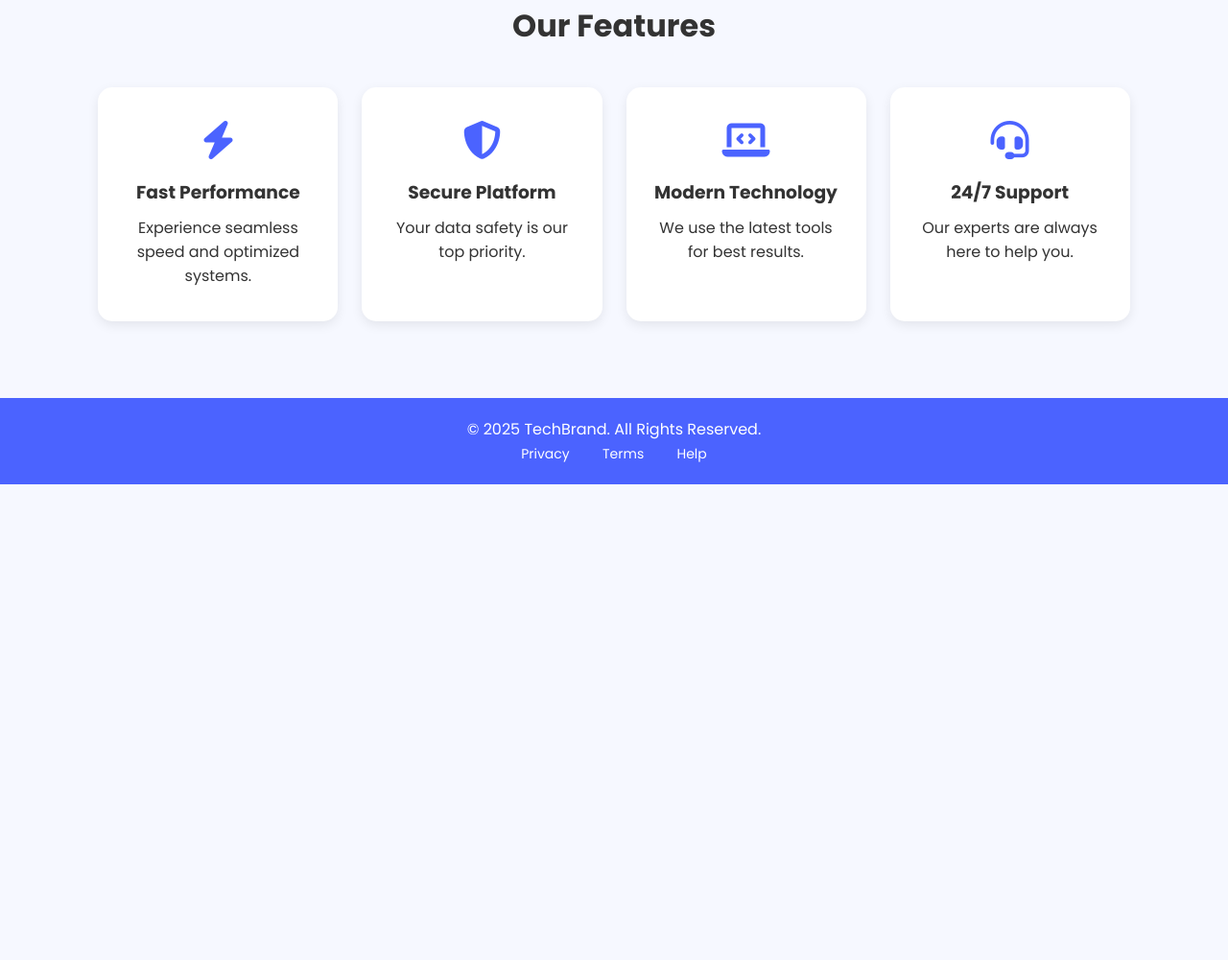
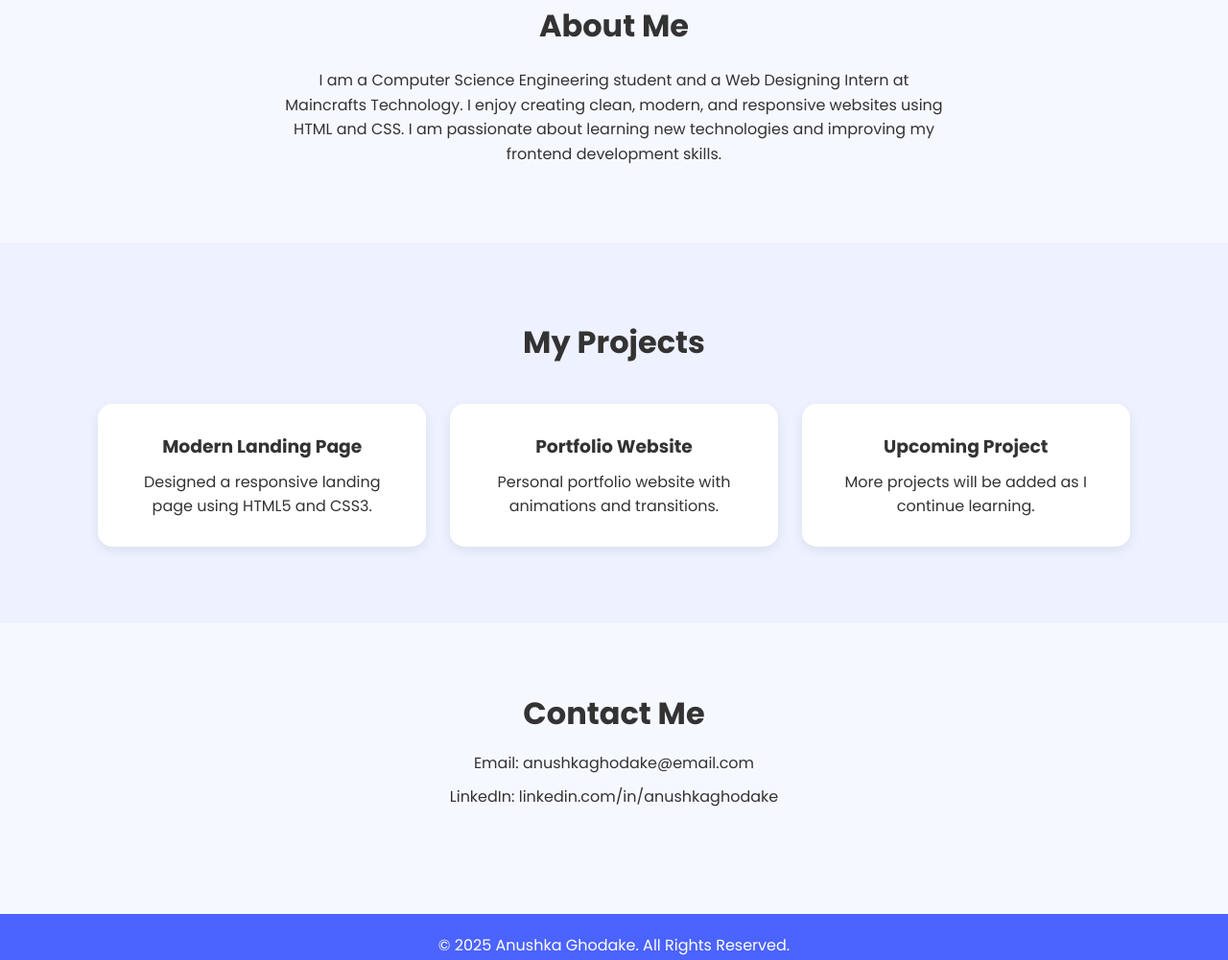
Before and after one commit to Anushkaghodake/Web_designing, a plain HTML site: page index.html in a window 1280 px wide. Shown: the part 836-1837 px from the top of the page at 96% size. Before the commit the page ends 1341 px from the top, so only its background shows below. Drawn offline with Linux system fonts and the light colour scheme.

Commit message:
Add files via upload

```diff
--- a/index.html
+++ b/index.html
@@ -3,76 +3,81 @@
 <head>
     <meta charset="UTF-8">
     <meta name="viewport" content="width=device-width, initial-scale=1.0">
-    <title>Modern Landing Page</title>
+    <title>Personal Portfolio</title>
 
     <!-- Google Font -->
     <link href="https://fonts.googleapis.com/css2?family=Poppins:wght@300;400;600;700&display=swap" rel="stylesheet">
 
-    <!-- Font Awesome Icons -->
+    <!-- Font Awesome -->
     <link rel="stylesheet" href="https://cdnjs.cloudflare.com/ajax/libs/font-awesome/6.5.0/css/all.min.css">
 
+    <!-- CSS -->
     <link rel="stylesheet" href="style.css">
 </head>
 <body>
 
     <!-- Header -->
     <header>
-        <div class="logo">TechBrand</div>
+        <div class="logo">Anushka</div>
         <nav>
-            <a href="#">Home</a>
-            <a href="#">About</a>
-            <a href="#">Contact</a>
+            <a href="#about">About</a>
+            <a href="#projects">Projects</a>
+            <a href="#contact">Contact</a>
         </nav>
     </header>
 
     <!-- Hero Section -->
     <section class="hero">
         <div class="hero-content">
-            <h1>Build Your Future With Technology</h1>
-            <p>Join us and explore innovation, creativity, and cutting-edge solutions.</p>
-            <button class="cta-btn">Get Started</button>
+            <h1>Hello, I'm Anushka Ghodake</h1>
+            <p>Web Designing Intern | Frontend Developer</p>
+            <a href="#projects" class="cta-btn">View My Work</a>
         </div>
     </section>
 
-    <!-- Features Section -->
-    <section class="features">
-        <h2>Our Features</h2>
+    <!-- About Section -->
+    <section id="about" class="about">
+        <h2>About Me</h2>
+        <p>
+            I am a Computer Science Engineering student and a Web Designing Intern at
+            Maincrafts Technology. I enjoy creating clean, modern, and responsive
+            websites using HTML and CSS. I am passionate about learning new
+            technologies and improving my frontend development skills.
+        </p>
+    </section>
 
-        <div class="feature-container">
-            <div class="card">
-                <i class="fa-solid fa-bolt"></i>
-                <h3>Fast Performance</h3>
-                <p>Experience seamless speed and optimized systems.</p>
+    <!-- Projects Section -->
+    <section id="projects" class="projects">
+        <h2>My Projects</h2>
+
+        <div class="project-container">
+            <div class="project-card">
+                <h3>Modern Landing Page</h3>
+                <p>Designed a responsive landing page using HTML5 and CSS3.</p>
             </div>
 
-            <div class="card">
-                <i class="fa-solid fa-shield-halved"></i>
-                <h3>Secure Platform</h3>
-                <p>Your data safety is our top priority.</p>
+            <div class="project-card">
+                <h3>Portfolio Website</h3>
+                <p>Personal portfolio website with animations and transitions.</p>
             </div>
 
-            <div class="card">
-                <i class="fa-solid fa-laptop-code"></i>
-                <h3>Modern Technology</h3>
-                <p>We use the latest tools for best results.</p>
-            </div>
-
-            <div class="card">
-                <i class="fa-solid fa-headset"></i>
-                <h3>24/7 Support</h3>
-                <p>Our experts are always here to help you.</p>
+            <div class="project-card">
+                <h3>Upcoming Project</h3>
+                <p>More projects will be added as I continue learning.</p>
             </div>
         </div>
     </section>
 
+    <!-- Contact Section -->
+    <section id="contact" class="contact">
+        <h2>Contact Me</h2>
+        <p>Email: anushkaghodake@email.com</p>
+        <p>LinkedIn: linkedin.com/in/anushkaghodake</p>
+    </section>
+
     <!-- Footer -->
     <footer>
-        <p>© 2025 TechBrand. All Rights Reserved.</p>
-        <div class="footer-links">
-            <a href="#">Privacy</a>
-            <a href="#">Terms</a>
-            <a href="#">Help</a>
-        </div>
+        <p>© 2025 Anushka Ghodake. All Rights Reserved.</p>
     </footer>
 
 </body>
--- a/style.css
+++ b/style.css
@@ -1,9 +1,13 @@
-/* Global Style */
+/* Global Styles */
 * {
     margin: 0;
     padding: 0;
     box-sizing: border-box;
     font-family: "Poppins", sans-serif;
+}
+
+html {
+    scroll-behavior: smooth;
 }
 
 body {
@@ -22,6 +26,7 @@ header {
     box-shadow: 0 2px 10px rgba(0,0,0,0.05);
     position: sticky;
     top: 0;
+    z-index: 100;
 }
 
 .logo {
@@ -35,7 +40,7 @@ nav a {
     text-decoration: none;
     font-weight: 500;
     color: #333;
-    transition: 0.3s ease;
+    transition: 0.3s;
 }
 
 nav a:hover {
@@ -46,8 +51,8 @@ nav a:hover {
 .hero {
     height: 85vh;
     background: linear-gradient(rgba(0,0,0,0.4), rgba(0,0,0,0.4)),
-                url("https://images.unsplash.com/photo-1527689368864-3a821dbccc34?auto=format&fit=crop&w=1350&q=80")
-                center/cover no-repeat;
+        url("https://images.unsplash.com/photo-1527689368864-3a821dbccc34?auto=format&fit=crop&w=1350&q=80")
+        center/cover no-repeat;
     display: flex;
     justify-content: center;
     align-items: center;
@@ -55,9 +60,13 @@ nav a:hover {
     padding: 0 8%;
 }
 
+.hero-content {
+    animation: fadeIn 1.5s ease;
+}
+
 .hero-content h1 {
     color: white;
-    font-size: 48px;
+    font-size: 46px;
     font-weight: 700;
 }
 
@@ -69,12 +78,11 @@ nav a:hover {
 
 .cta-btn {
     background: #4b63ff;
-    border: none;
+    color: white;
     padding: 14px 35px;
     border-radius: 30px;
-    color: white;
+    text-decoration: none;
     font-size: 16px;
-    cursor: pointer;
     transition: 0.3s;
 }
 
@@ -82,69 +90,99 @@ nav a:hover {
     background: #3549d1;
 }
 
-/* Features Section */
-.features {
+/* About Section */
+.about {
     padding: 80px 8%;
+    text-align: center;
+    animation: fadeIn 1.2s ease;
+}
+
+.about h2 {
+    font-size: 32px;
+    margin-bottom: 20px;
+}
+
+.about p {
+    max-width: 700px;
+    margin: auto;
+    font-size: 16px;
+    line-height: 1.6;
+}
+
+/* Projects Section */
+.projects {
+    padding: 80px 8%;
+    background: #eef1ff;
     text-align: center;
 }
 
-.features h2 {
+.projects h2 {
     font-size: 32px;
-    margin-bottom: 40px;
 }
 
-.feature-container {
+.project-container {
     display: grid;
-    grid-template-columns: repeat(4, 1fr);
+    grid-template-columns: repeat(3, 1fr);
     gap: 25px;
+    margin-top: 40px;
 }
 
-.card {
+.project-card {
     background: white;
-    padding: 35px 25px;
+    padding: 30px;
     border-radius: 15px;
-    text-align: center;
-    transition: 0.3s;
     box-shadow: 0 4px 12px rgba(0,0,0,0.08);
+    transition: transform 0.3s ease;
 }
 
-.card:hover {
-    transform: translateY(-7px);
+.project-card:hover {
+    transform: translateY(-10px);
 }
 
-.card i {
-    font-size: 40px;
-    margin-bottom: 20px;
-    color: #4b63ff;
+.project-card h3 {
+    margin-bottom: 10px;
 }
 
-.card h3 {
-    margin-bottom: 10px;
+/* Contact Section */
+.contact {
+    padding: 70px 8%;
+    text-align: center;
+}
+
+.contact h2 {
+    font-size: 32px;
+    margin-bottom: 15px;
+}
+
+.contact p {
+    font-size: 16px;
+    margin-top: 10px;
 }
 
 /* Footer */
 footer {
     background: #4b63ff;
     color: white;
-    padding: 20px 8%;
     text-align: center;
+    padding: 20px;
+    margin-top: 40px;
 }
 
-.footer-links a {
-    color: white;
-    text-decoration: none;
-    margin: 0 15px;
-    font-size: 14px;
-    transition: 0.3s;
-}
-
-.footer-links a:hover {
-    text-decoration: underline;
+/* Animations */
+@keyframes fadeIn {
+    from {
+        opacity: 0;
+        transform: translateY(30px);
+    }
+    to {
+        opacity: 1;
+        transform: translateY(0);
+    }
 }
 
 /* Responsive */
 @media (max-width: 900px) {
-    .feature-container {
+    .project-container {
         grid-template-columns: repeat(2, 1fr);
     }
 
@@ -162,7 +200,7 @@ footer {
         margin: 10px;
     }
 
-    .feature-container {
+    .project-container {
         grid-template-columns: 1fr;
     }
 
```
